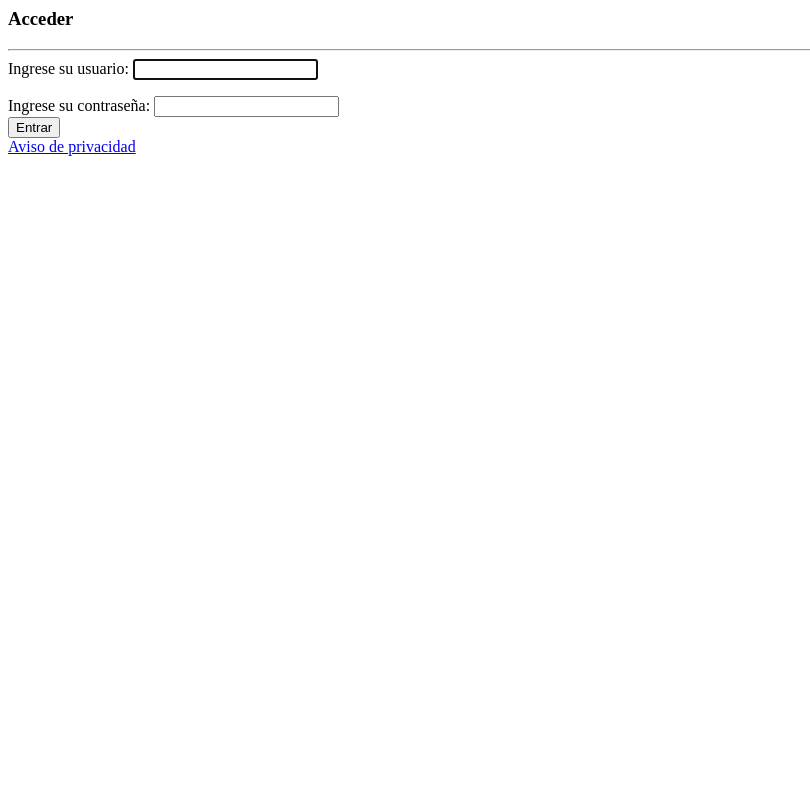
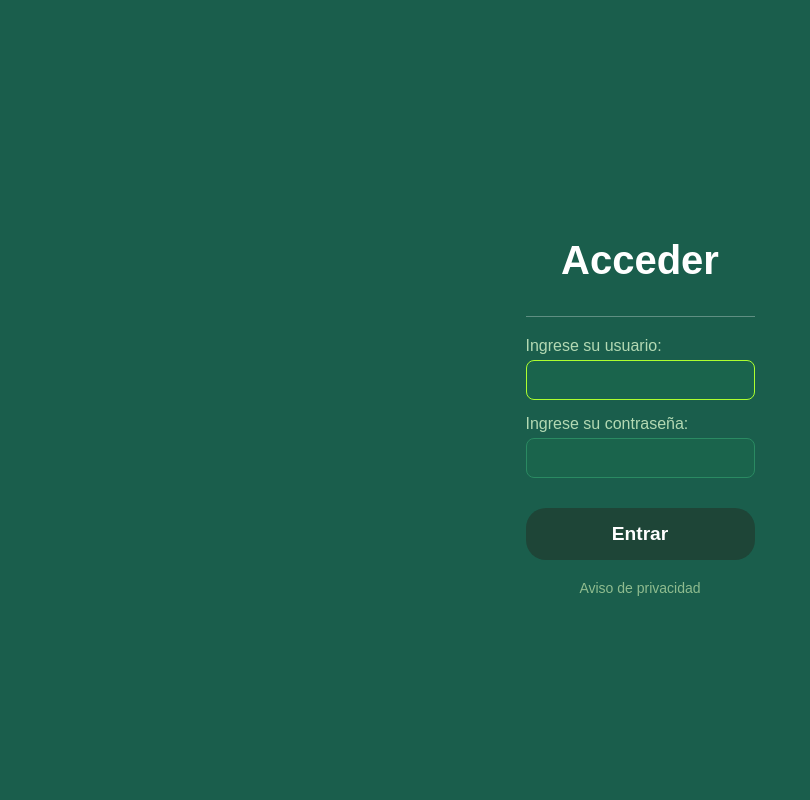
Before and after one commit to V0ddka/Grupo07-proyecto, a Django app: page /login/ in a window 1280 px wide. Shown: the whole page, without its empty margins (0-810 px from the left). Run offline with Django 5.2, Linux system fonts and the light colour scheme.

Commit message:
modificaciones login y cositas
basicamente en resumen, fue la creacion de un nuevo css para el login, y fue puesto al login, y bueno al registro por mientras para el video, esta en proceso el poder bloquear la pantalla si no se ha iniciado sesion, si no pueden acceder al juego probablemente si funcione, y se implemento un tercer boton (quizas para el video) donde se puede entrar al juego

```diff
--- a/proyecto/settings.py
+++ b/proyecto/settings.py
@@ -118,7 +118,7 @@ USE_TZ = True
 #esto es para poder manejar el frontend
 STATIC_URL = '/static/'
 STATICFILES_DIRS = (os.path.join(BASE_DIR,"templates/static"), )
-
+LOGIN_URL = '/login/'
 # Default primary key field type
 # https://docs.djangoproject.com/en/5.2/ref/settings/#default-auto-field
 
--- a/proyecto/views.py
+++ b/proyecto/views.py
@@ -4,6 +4,7 @@ from django.shortcuts import render, redirect
 from django.contrib.auth import authenticate, login
 from django.contrib.auth.forms import UserCreationForm
 from django.contrib.auth.forms import AuthenticationForm
+from django.contrib.auth.decorators import login_required
 from django.contrib import messages
 from random import randint, choice
 
@@ -82,7 +83,7 @@ def sustituir_b_por_v(palabra_original: str, num_fijo:int) -> str:
 
     return mala_y_correccion
 
-
+@login_required
 def juego_ortografia(request):
     ruta_base_texto = os.path.dirname(__file__)
     carpeta_datos = "data"
--- a/templates/home.html
+++ b/templates/home.html
@@ -23,6 +23,10 @@
                 <p>Si ya tienes una cuenta, inicia sesión</p>
             </li>
             <li class="bt">
+                <a href="juego" class="btn">Jugar</a>
+                <p>Presiona para empezar</p>
+            </li>
+            <li class="bt">
                 <a href="registro" class="btn">Registro</a>
                 <p>Si no tienes una cuenta, registrate</p>
             </li>
--- a/templates/registration/login.html
+++ b/templates/registration/login.html
@@ -1,9 +1,11 @@
+{% load static %}
 <html lang="es">
 <head></head>
 <body>
 
 <div class="contianer-form">
-    <h3 class="txt_gris_medio">Acceder</h3>
+    <h2>Acceder</h2>
+    <link rel="stylesheet" href="{% static 'login.css' %}">
     <hr>
     <div class="login_container">
         {% if form.errors %}
@@ -12,7 +14,7 @@
         {% endif %}
         <form id="form-login" method="post" action="">
             {% csrf_token %}
-
+            <div class="w450" id="password">
             <label for="{{ form.username.id_for_label }}">Ingrese su usuario:</label>
                 {{ form.username }}
             </div>
@@ -35,6 +37,10 @@
         <a href="#" class="txt_verde txt_center mt15 mb20" style="display: block;">Aviso de privacidad</a>
     </div>
 </div>
-
+{% if request.GET.next %}
+<div class ="alert-warning-restriction">
+    **⛔️ ¡Acceso Restringido! Debes iniciar sesión para acceder a esta página.**
+</div>
+{% endif %}
 </body>
 </html>
--- a/templates/registration/registro.html
+++ b/templates/registration/registro.html
@@ -1,11 +1,13 @@
+{% load static %}
 <html lang="es">
 <head>
     <title>Registro de Usuario</title>
+    <link rel="stylesheet" href="{% static 'login.css' %}">
     </head>
 <body>
 
 <div class="contianer-form">
-    <h3 class="txt_gris_medio">Registrarse</h3>
+    <h2>Registrarse</h2>
     <hr>
     <div class="registration_container">
 
--- /dev/null
+++ b/templates/static/login.css
@@ -0,0 +1,129 @@
+body {
+    background: rgb(26, 94, 76);
+    display: flex;
+    justify-content: center;
+    align-items: center;
+    min-height: 100vh;
+    margin: 0;
+    font-family: Arial, sans-serif;
+}
+
+
+.container-form {
+    width: 90%;
+    max-width: 450px;
+    background-color: #1E4537;
+    padding: 30px;
+    border-radius: 25px;
+    border: 1px solid #ffffff;
+    box-shadow: 0 4px 15px rgba(0, 0, 0, 0.4);
+}
+
+
+.container-form h3 {
+    color: white;
+    font-size: 28px;
+    text-align: center;
+    margin-bottom: 5px;
+}
+
+hr {
+    border: 0;
+    height: 1px;
+    background: rgba(255, 255, 255, 0.3);
+    margin-bottom: 20px;
+}
+
+
+label {
+    display: block;
+    color: #b3d9b3;
+    font-size: 16px;
+    margin-top: 15px;
+    margin-bottom: 5px;
+}
+
+
+.login_container input[type="text"],
+.login_container input[type="password"] {
+    width: 100%;
+    padding: 10px;
+    border: 1px solid #2a8a62;
+    border-radius: 8px;
+    background-color: rgb(26, 100, 76);
+    color: white;
+    font-size: 16px;
+    box-sizing: border-box;
+    transition: border-color 0.3s;
+}
+
+.login_container input:focus {
+    border-color: greenyellow;
+    outline: none;
+}
+
+
+.button_large {
+    width: 100%;
+    margin-top: 30px;
+    padding: 12px 0;
+    background: rgb(30, 69, 55);
+    color: #fff;
+    border: 3px solid transparent;
+    border-radius: 20px;
+    cursor: pointer;
+    font-size: 1.2em;
+    font-weight: bold;
+    transition: background-color .2s, border-color .2s, box-shadow .2s, transform .15s;
+}
+
+.button_large:hover {
+    background: #2a8a62;
+    border-color: greenyellow;
+    transform: scale(1.01);
+}
+
+
+.alert-danger {
+    background-color: #dc3545;
+    color: white;
+    padding: 10px;
+    border-radius: 8px;
+    margin-bottom: 15px;
+    font-weight: bold;
+}
+.alert-danger p {
+    margin: 0;
+}
+
+
+.txt_verde {
+    color: #8fbc8f !important;
+    text-align: center;
+    margin-top: 20px;
+    display: block;
+    text-decoration: none;
+    font-size: 14px;
+}
+.txt_verde:hover {
+    text-decoration: underline;
+}
+
+
+.alert-warning-restriction {
+    color: #383d41;
+    background-color: #ffc107;
+    padding: 15px;
+    border-radius: 8px;
+    margin-bottom: 20px;
+    font-size: 1em;
+    font-weight: bold;
+    text-align: center;
+}
+
+h2{
+    color: white;
+    font-size: 40px;
+    display: grid;
+    place-items: center;
+}
```
